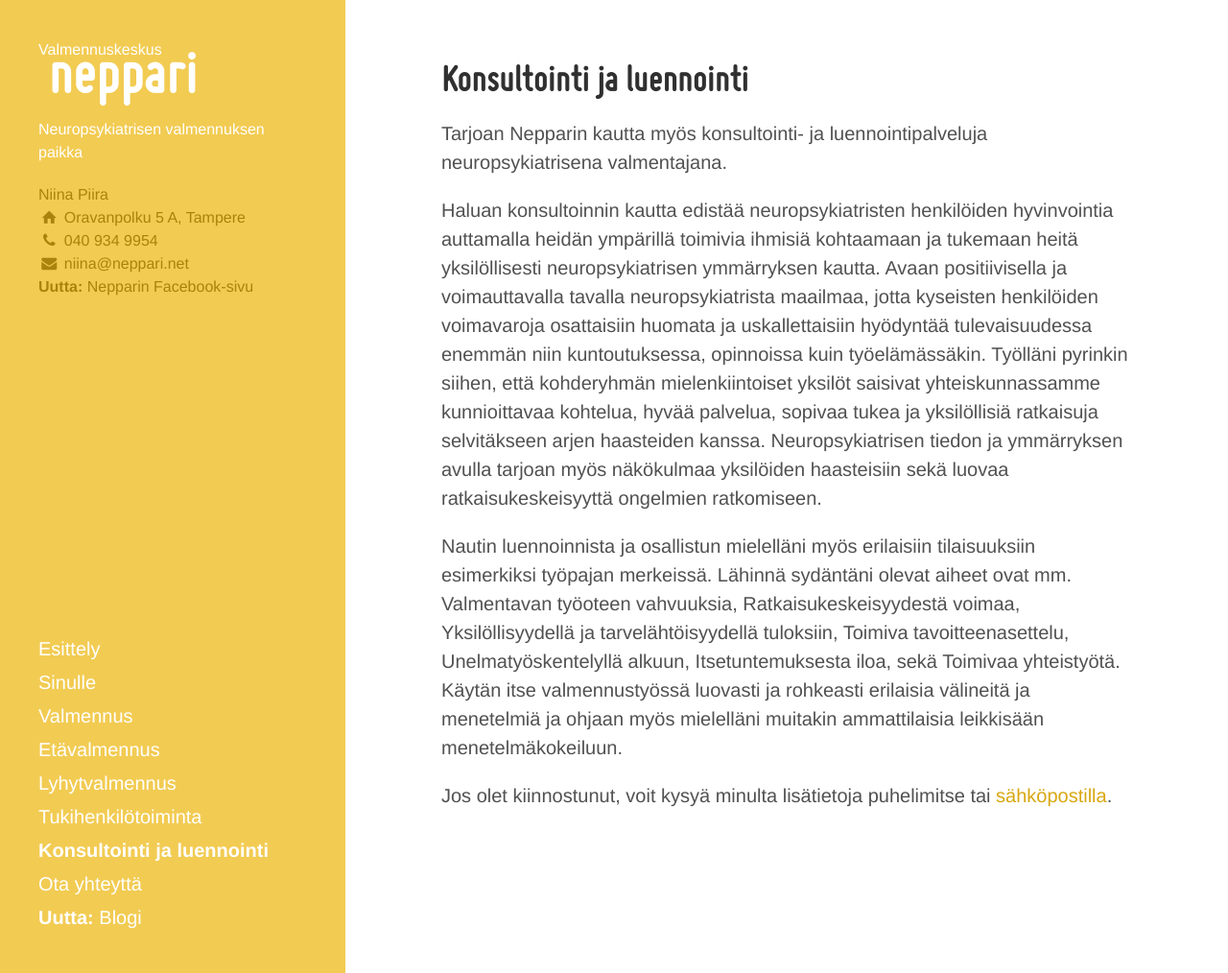
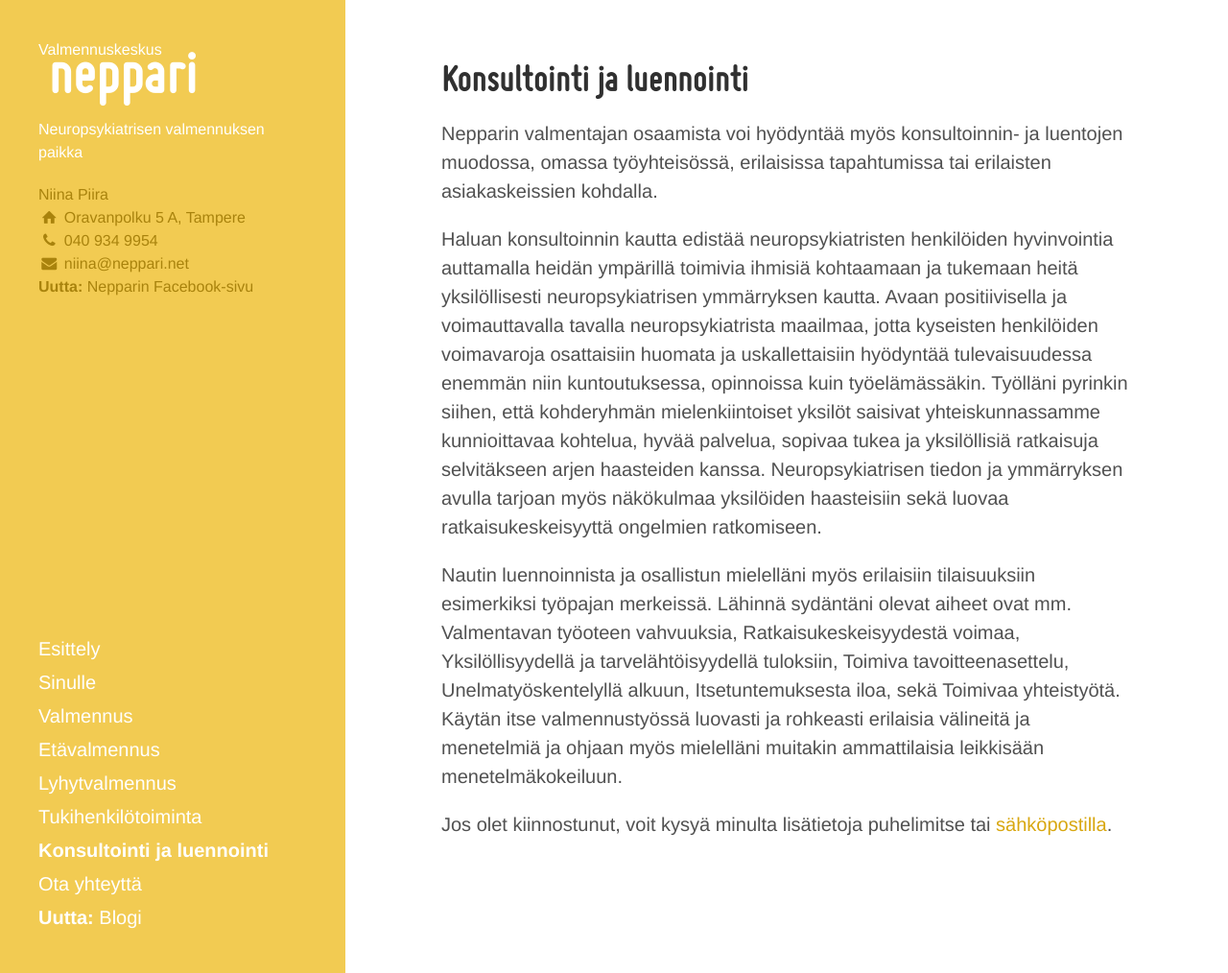
Before and after one commit to niinapiira/neppari.net, a Jekyll site: the page built from konsultointi-ja-luennointi.md, in a window 1280 px wide and 1014 px high. Shown: the whole window at 96% size. Built offline with Jekyll 4.4.1, drawn with Linux system fonts in a browser that asks for light colours; Markdown is read by kramdown in place of the engine named in the settings.

Commit message:
Updated konsultointi-ja-luennointi.md

```diff
--- a/konsultointi-ja-luennointi.md
+++ b/konsultointi-ja-luennointi.md
@@ -5,7 +5,7 @@ layout: page
 "navigation-order": 7
 "show-in-navigation": true
 published: true
-permalink: /konsultointi-ja-luennointi/
+permalink: "/konsultointi-ja-luennointi/"
 "link-title": ""
 polaroid: ""
 ---
@@ -14,7 +14,8 @@ polaroid: ""
 
 
 
-Tarjoan Nepparin kautta myös konsultointi- ja luennointipalveluja neuropsykiatrisena valmentajana.
+
+Nepparin valmentajan osaamista voi hyödyntää myös konsultoinnin- ja luentojen muodossa, omassa työyhteisössä, erilaisissa tapahtumissa tai erilaisten asiakaskeissien kohdalla.
 
 Haluan konsultoinnin kautta edistää neuropsykiatristen henkilöiden hyvinvointia auttamalla heidän ympärillä toimivia ihmisiä kohtaamaan ja tukemaan heitä yksilöllisesti neuropsykiatrisen ymmärryksen kautta. Avaan positiivisella ja voimauttavalla tavalla neuropsykiatrista maailmaa, jotta kyseisten henkilöiden voimavaroja osattaisiin huomata ja uskallettaisiin hyödyntää tulevaisuudessa enemmän niin kuntoutuksessa, opinnoissa kuin työelämässäkin. Työlläni pyrinkin siihen, että kohderyhmän mielenkiintoiset yksilöt saisivat yhteiskunnassamme kunnioittavaa kohtelua, hyvää palvelua, sopivaa tukea ja yksilöllisiä ratkaisuja selvitäkseen arjen haasteiden kanssa. Neuropsykiatrisen tiedon ja ymmärryksen avulla tarjoan myös näkökulmaa yksilöiden haasteisiin sekä luovaa ratkaisukeskeisyyttä ongelmien ratkomiseen.
 
```
